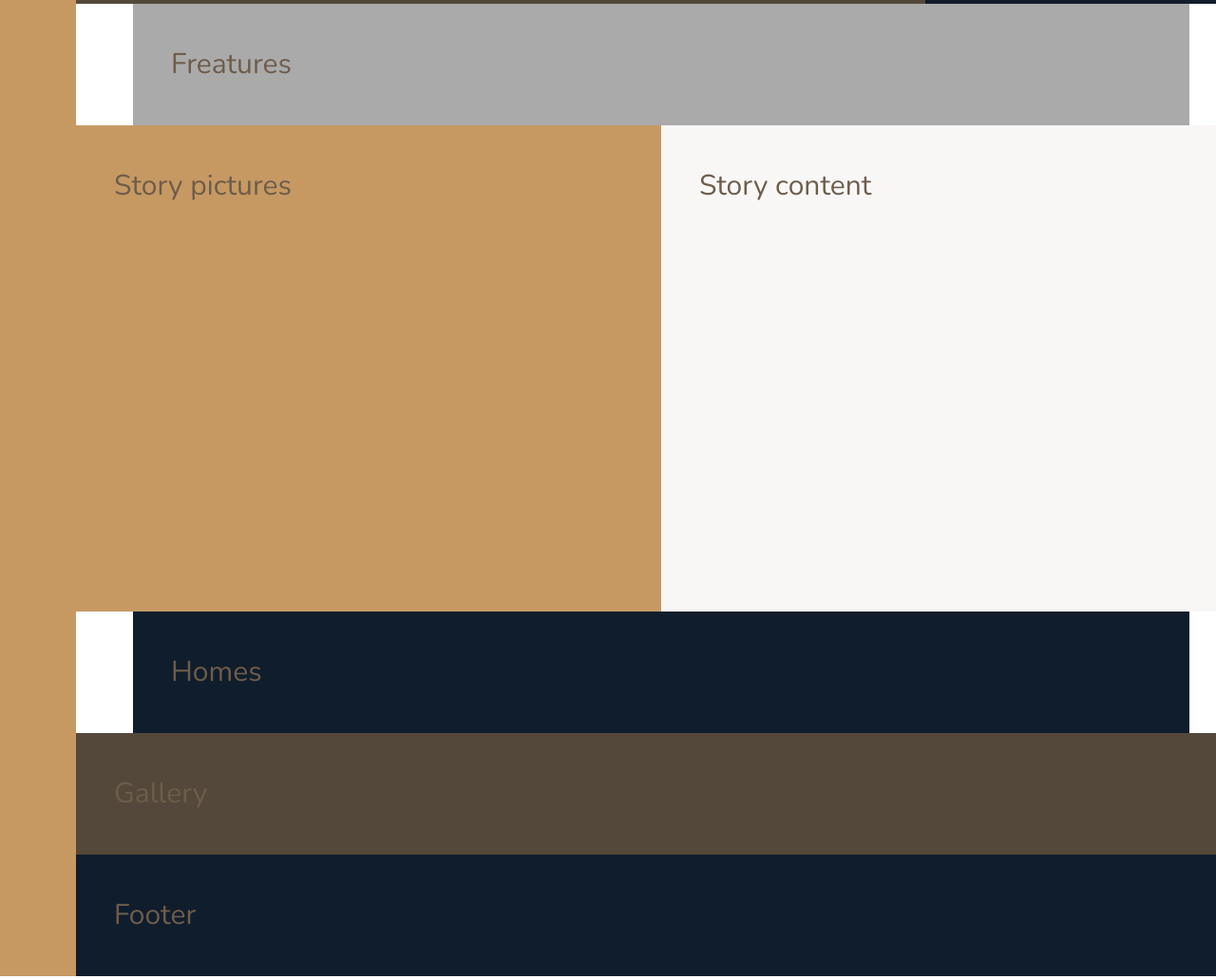
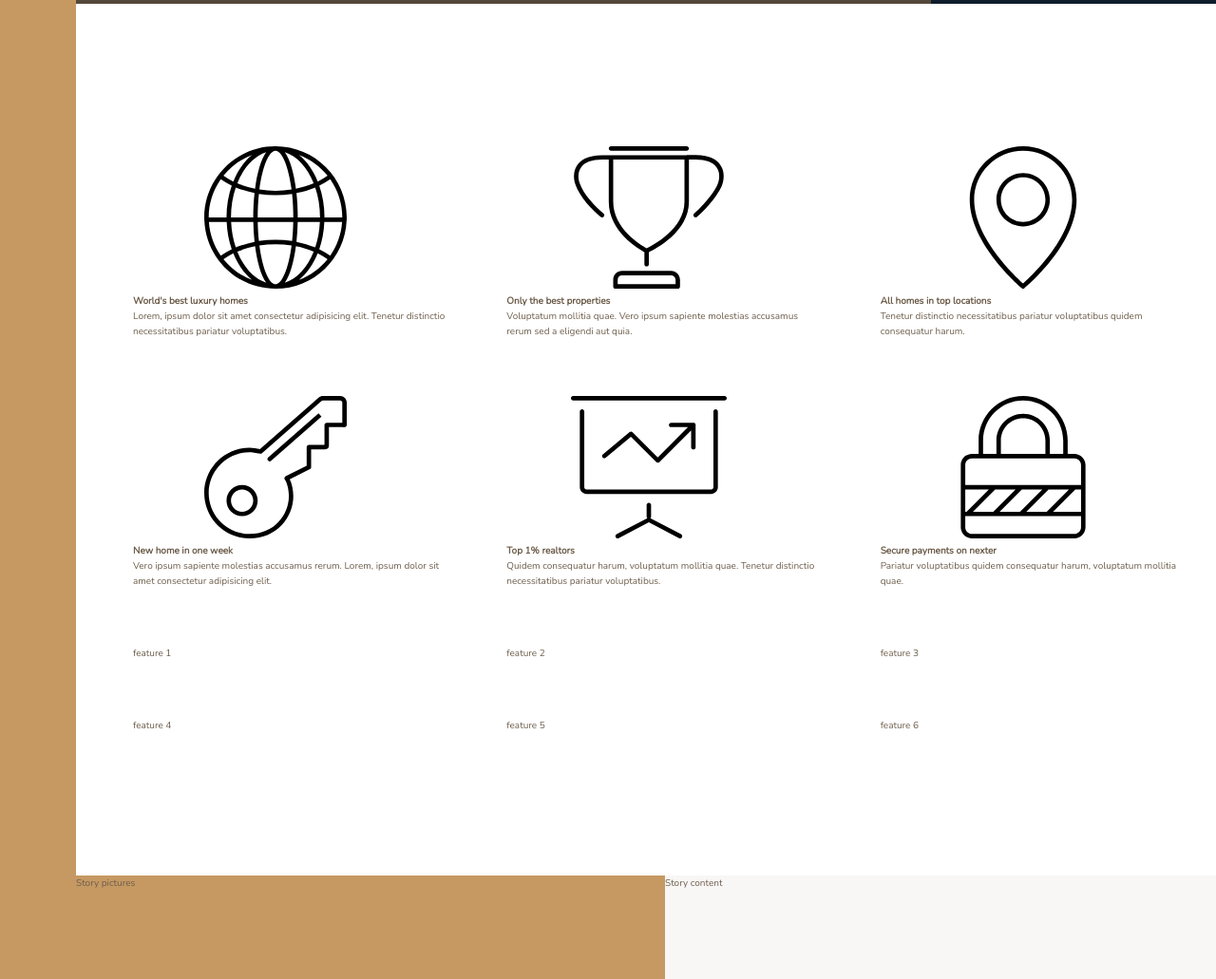
Before and after one commit to MarcinBalejko/CSS_Nexter, a website: page index.html in a window 1280 px wide. Shown: the part 636-1667 px from the top of the page at 95% size. Drawn offline with nearby package versions, Linux system fonts and the light colour scheme.

Commit message:
:white_check_mark: Added features section

```diff
--- a/index.html
+++ b/index.html
@@ -28,7 +28,78 @@
     </div>
 
     <section class="features">
-      Freatures
+      <div class="feature">
+        <svg class="feature__icon">
+          <use xlink:href="img/sprite.svg#icon-global"></use>
+        </svg>
+        <h4 class="heading-4">World's best luxury homes</h4>
+        <p class="feature__text">
+          Lorem, ipsum dolor sit amet consectetur adipisicing elit. Tenetur
+          distinctio necessitatibus pariatur voluptatibus.
+        </p>
+      </div>
+
+      <div class="feature">
+        <svg class="feature__icon">
+          <use xlink:href="img/sprite.svg#icon-trophy"></use>
+        </svg>
+        <h4 class="heading-4">Only the best properties</h4>
+        <p class="feature__text">
+          Voluptatum mollitia quae. Vero ipsum sapiente molestias accusamus
+          rerum sed a eligendi aut quia.
+        </p>
+      </div>
+
+      <div class="feature">
+        <svg class="feature__icon">
+          <use xlink:href="img/sprite.svg#icon-map-pin"></use>
+        </svg>
+        <h4 class="heading-4">All homes in top locations</h4>
+        <p class="feature__text">
+          Tenetur distinctio necessitatibus pariatur voluptatibus quidem
+          consequatur harum.
+        </p>
+      </div>
+
+      <div class="feature">
+        <svg class="feature__icon">
+          <use xlink:href="img/sprite.svg#icon-key"></use>
+        </svg>
+        <h4 class="heading-4">New home in one week</h4>
+        <p class="feature__text">
+          Vero ipsum sapiente molestias accusamus rerum. Lorem, ipsum dolor sit
+          amet consectetur adipisicing elit.
+        </p>
+      </div>
+
+      <div class="feature">
+        <svg class="feature__icon">
+          <use xlink:href="img/sprite.svg#icon-presentation"></use>
+        </svg>
+        <h4 class="heading-4">Top 1% realtors</h4>
+        <p class="feature__text">
+          Quidem consequatur harum, voluptatum mollitia quae. Tenetur distinctio
+          necessitatibus pariatur voluptatibus.
+        </p>
+      </div>
+
+      <div class="feature">
+        <svg class="feature__icon">
+          <use xlink:href="img/sprite.svg#icon-lock"></use>
+        </svg>
+        <h4 class="heading-4">Secure payments on nexter</h4>
+        <p class="feature__text">
+          Pariatur voluptatibus quidem consequatur harum, voluptatum mollitia
+          quae.
+        </p>
+      </div>
+
+      <div class="feature">feature 1</div>
+      <div class="feature">feature 2</div>
+      <div class="feature">feature 3</div>
+      <div class="feature">feature 4</div>
+      <div class="feature">feature 5</div>
+      <div class="feature">feature 6</div>
     </section>
 
     <div class="story__pictures">
--- a/sass/_base.scss
+++ b/sass/_base.scss
@@ -39,14 +39,7 @@ body {
   grid-template-rows: 80vh min-content 40vw repeat(3, min-content);
   // ^^ auto instead of min-content would be ok too(and it's default)
   grid-template-columns:
-    [sidebar-start] 8rem [sidebar-end full-start] minmax(
-      6rem,
-      1fr
-    ) [center-start] repeat(8, [col-start] minmax(min-content, 14rem) [col-end])
+    [sidebar-start] 8rem [sidebar-end full-start] minmax(6rem, 1fr)
+    [center-start] repeat(8, [col-start] minmax(min-content, 14rem) [col-end])
     [center-end] 1fr [full-end];
-
-  & > * {
-    padding: 40px;
-    font-size: 3rem;
-  }
 }
--- a/sass/_features.scss
+++ b/sass/_features.scss
@@ -1,4 +1,10 @@
 .features {
-  background-color: $color-grey-light-2;
   grid-column: center-start / center-end;
+
+  margin: 15rem 0;
+
+  display: grid;
+  grid-template-columns: repeat(3, 1fr);
+  // grid-template-rows: auto auto;  default
+  grid-gap: 6rem;
 }
```
Also changed, not shown: css/style.css.
